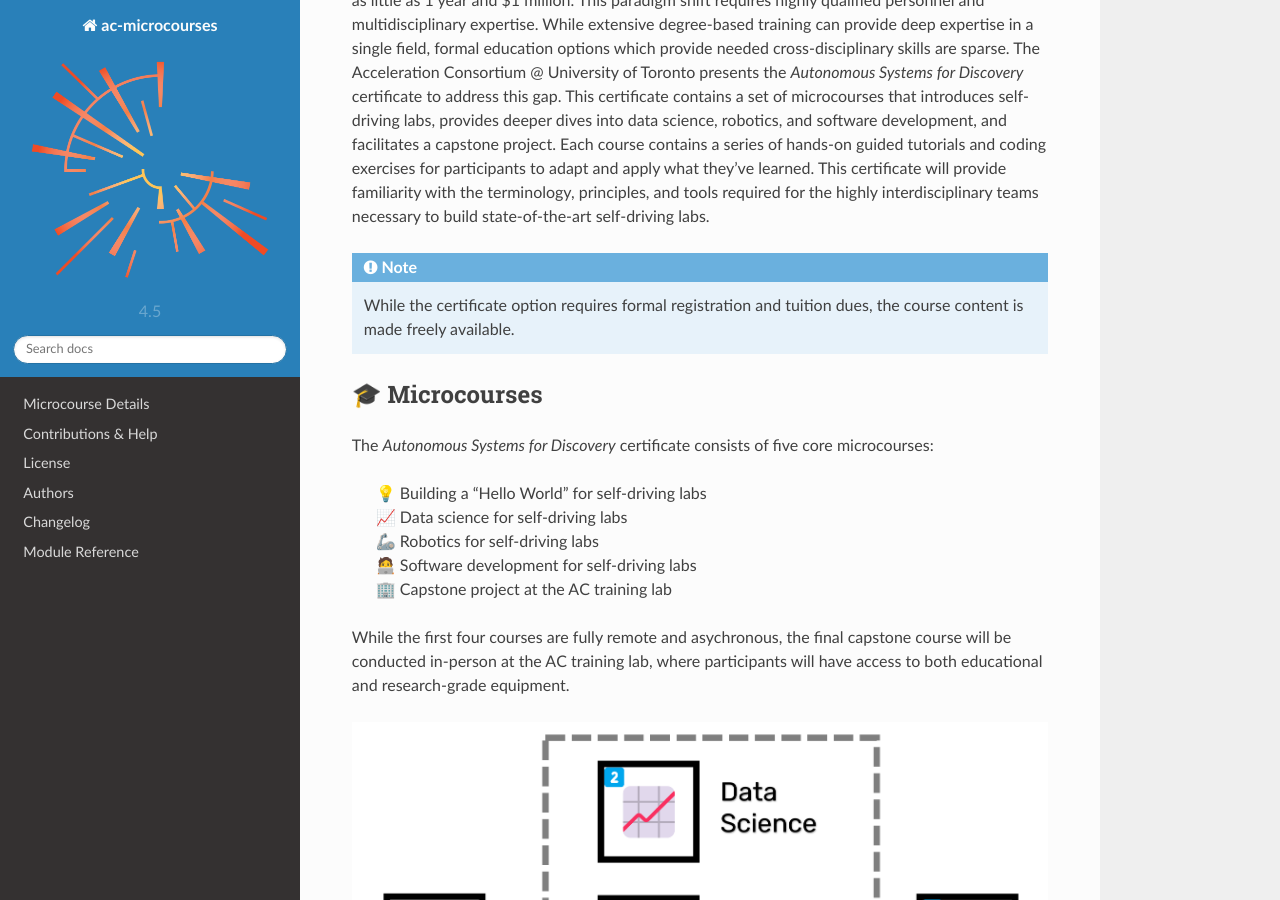
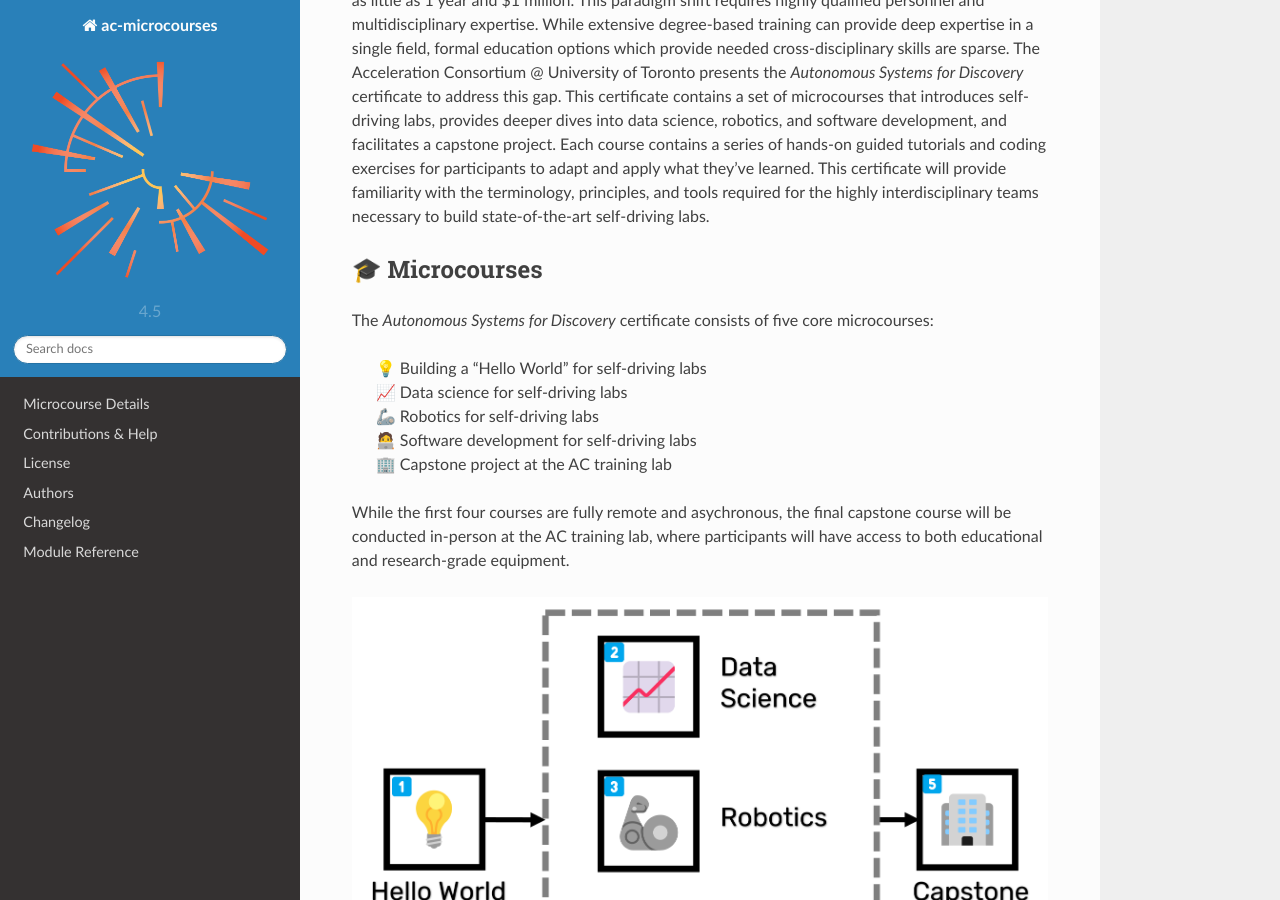
Before and after one commit to AccelerationConsortium/ac-microcourses, a Sphinx documentation site: the page built from docs/index.md, in a window 1280 px wide and 900 px high, scrolled down 393 px. Built offline with Sphinx 7.4.7 and the Read the Docs theme 2.0.0, drawn with Linux system fonts in a browser that asks for light colours.

Commit message:
remove registration note

````diff
--- a/docs/index.md
+++ b/docs/index.md
@@ -6,9 +6,9 @@ This project is currently under development and the official microcredentials co
 
 While advanced materials hold the potential to improve our lives and our world, conventional methods of discovery are slow and expensive. "Self-driving" (i.e., autonomous) laboratories have the power to radically fast-track materials discovery—from an average of 20 years and \$100 million to as little as 1 year and \$1 million. This paradigm shift requires highly qualified personnel and multidisciplinary expertise. While extensive degree-based training can provide deep expertise in a single field, formal education options which provide needed cross-disciplinary skills are sparse. The Acceleration Consortium @ University of Toronto presents the *Autonomous Systems for Discovery* certificate to address this gap. This certificate contains a set of microcourses that introduces self-driving labs, provides deeper dives into data science, robotics, and software development, and facilitates a capstone project. Each course contains a series of hands-on guided tutorials and coding exercises for participants to adapt and apply what they've learned. This certificate will provide familiarity with the terminology, principles, and tools required for the highly interdisciplinary teams necessary to build state-of-the-art self-driving labs.
 
-```{note}
+<!-- ```{note}
 While the certificate option requires formal registration and tuition dues, the course content is made freely available.
-```
+``` -->
 
 <!-- Alan's YouTube video, either here or as part of the Hello, World! course -->
 <!-- description of the microcredentials, and the difference between the microcourse content and the microcredentials certificate -->
````
